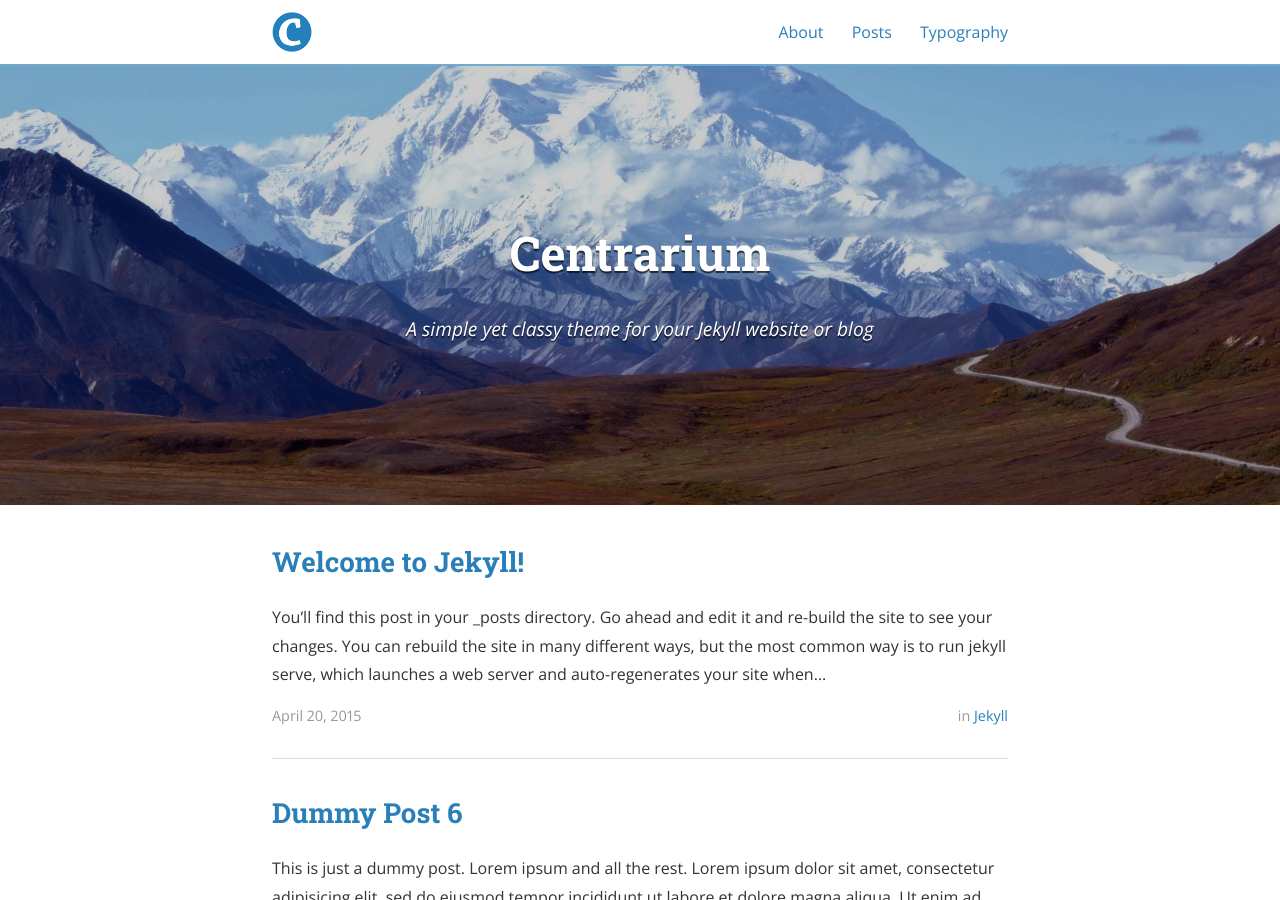
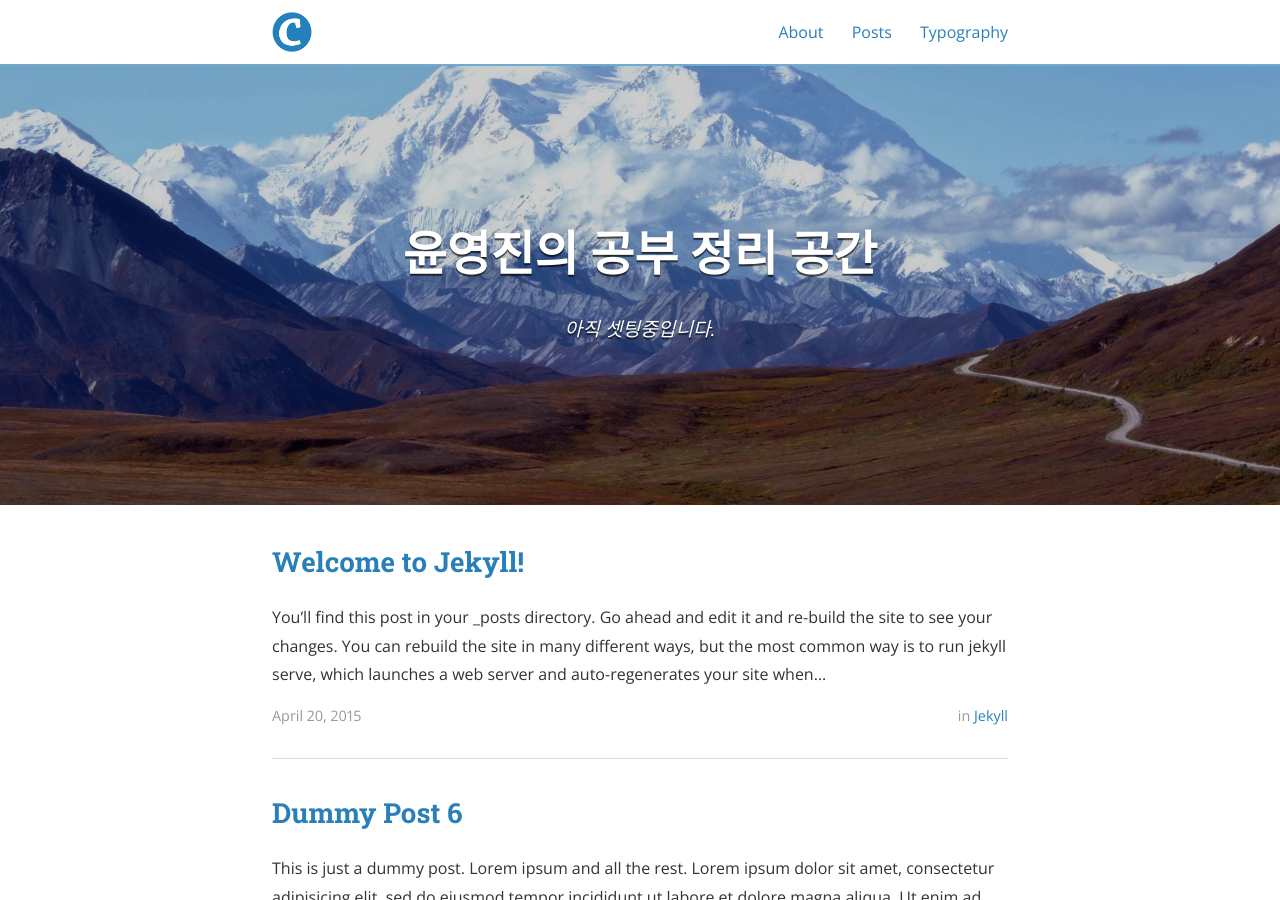
Before and after one commit to palinYEE/palinYEE.github.io, a Jekyll site: the page built from index.html, in a window 1280 px wide and 900 px high. Built offline with Jekyll 4.4.1, drawn with Linux system fonts in a browser that asks for light colours; nearby versions of some CDN libraries; the list of posts is cut into pages by our own code; some of the changed text lies outside the part shown.

Commit message:
title change

```diff
--- a/_config.yml
+++ b/_config.yml
@@ -9,10 +9,10 @@ exclude:
   - "/vendor/"
 
 # Site settings
-title: Centrarium
-subtitle: "A simple yet classy theme for your Jekyll website or blog"
-email: blcentra@gmail.com
-name: Ben Centra
+title: 윤영진의 공부 정리 공간
+subtitle: "아직 셋팅중입니다."
+email: alwns28@kookmin.ac.kr
+name: 윤영진
 description: >
   A simple yet classy theme for your Jekyll website or blog.
 # Base URL of site (i.e. /blog). It should always start with a slash,
```
